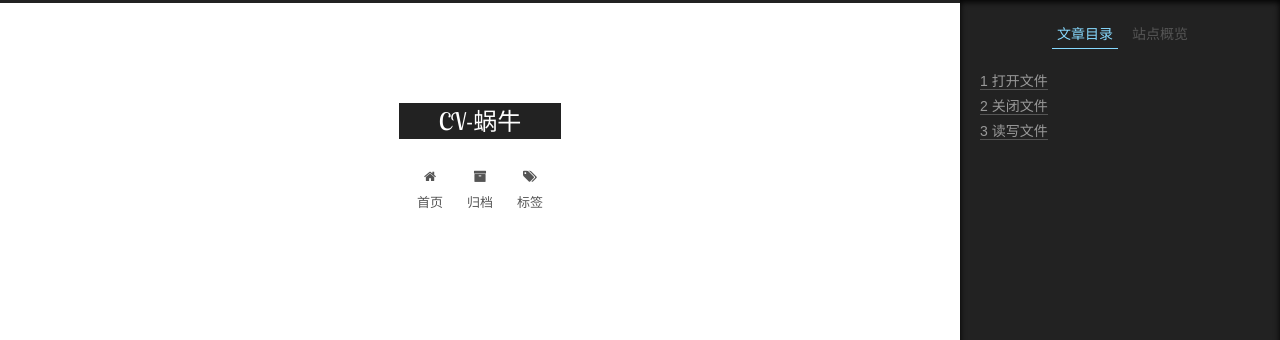
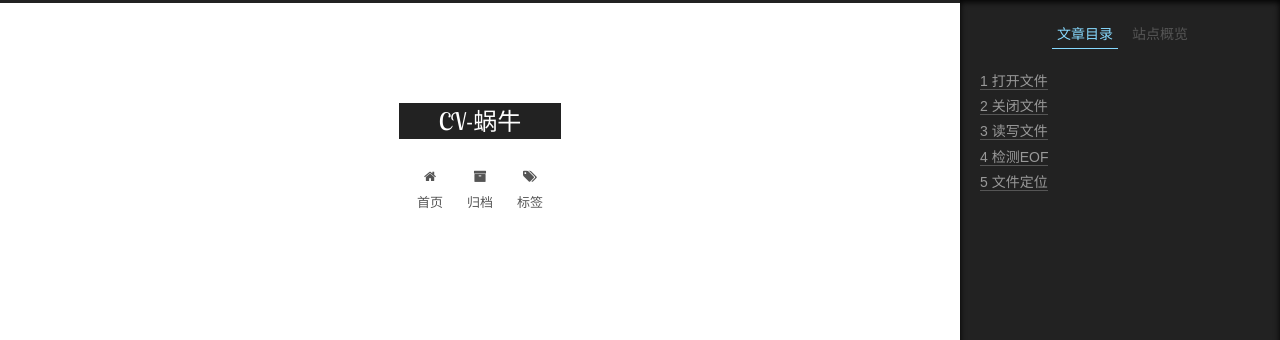
Before and after one commit to huangsiyuzhoujie/huangsiyuzhoujie, a Jekyll site: the page built from _posts/2019-7-23-C++文件的写入与读出.md, in a window 1280 px wide and 1400 px high. Shown: the top 340 px of the window. Built offline with Jekyll 4.4.1, drawn with Linux system fonts in a browser that asks for light colours; some web fonts are replaced; comment, search, counter and statistics services are not loaded.

Commit message:
Update 2019-7-23-C++文件的写入与读出.md

````diff
--- a/_posts/2019-7-23-C++文件的写入与读出.md
+++ b/_posts/2019-7-23-C++文件的写入与读出.md
@@ -55,7 +55,7 @@ file.close()
 
 ---
 
-###### 文本文件的读写
+##### 文本文件的读写
 
 文本文件的读写可以直接使用插入器(<<)和析取器(>>)，用<<向文件写入，用>>从文件读出。
 
@@ -65,7 +65,7 @@ int i;
 file >> i;  从文件读出一个整数
 ```
 
-###### 二进制文件的读写
+##### 二进制文件的读写
 
 - ```c++
   file.put("c")  //put()函数向文件写入一个字符
@@ -84,13 +84,13 @@ file >> i;  从文件读出一个整数
   write(const unsigned char *buf, int num)  //从buf中写num个字符到文件中。
   ```
 
-##### 检测EOF
+#### 检测EOF
 
 ---
 
 成员函数eof()用来检测是否到达文件尾部，如果到达文件尾部返回非0值，否则返回0值。
 
-##### 文件定位
+#### 文件定位
 
 ---
 
````
